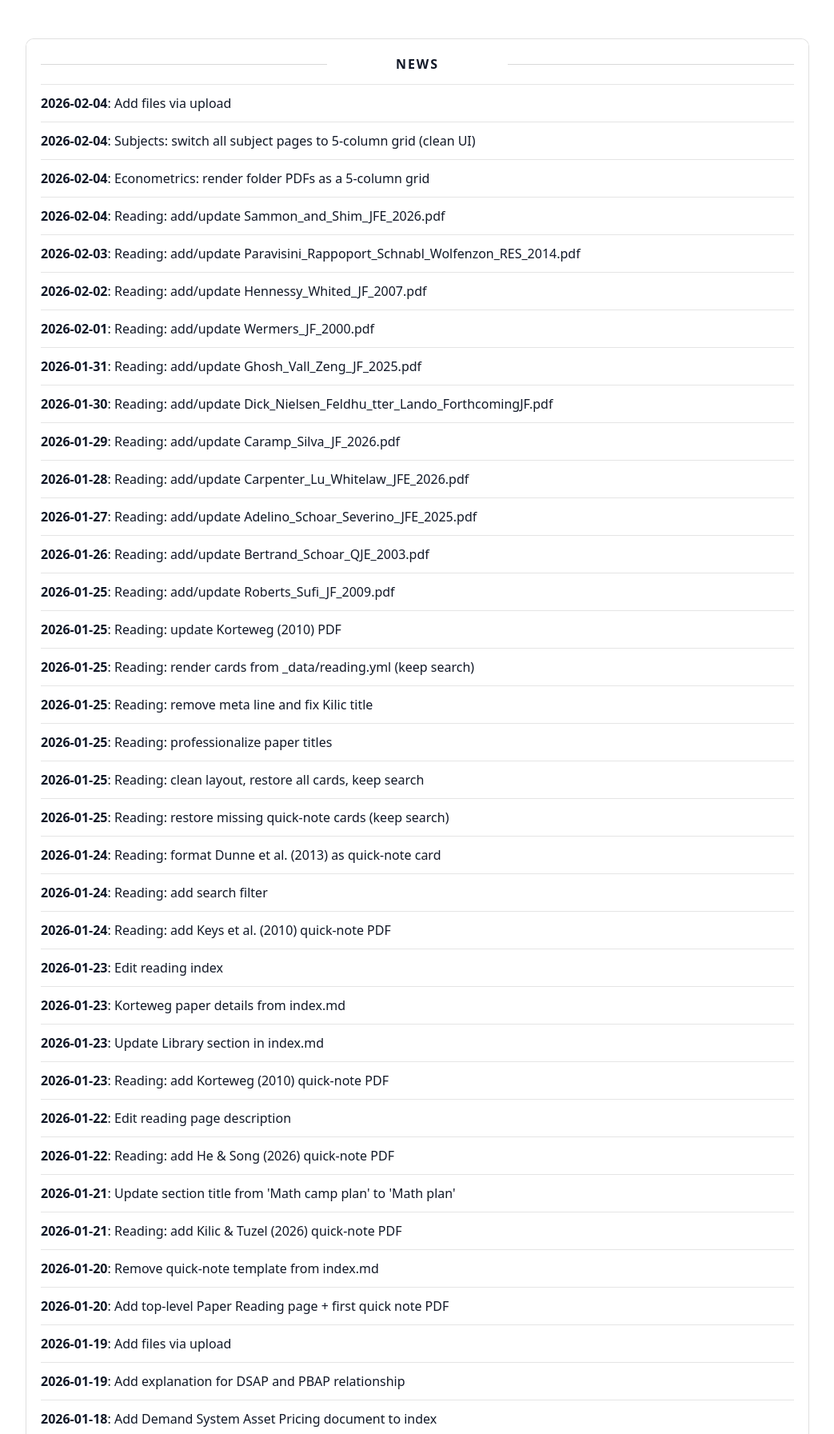
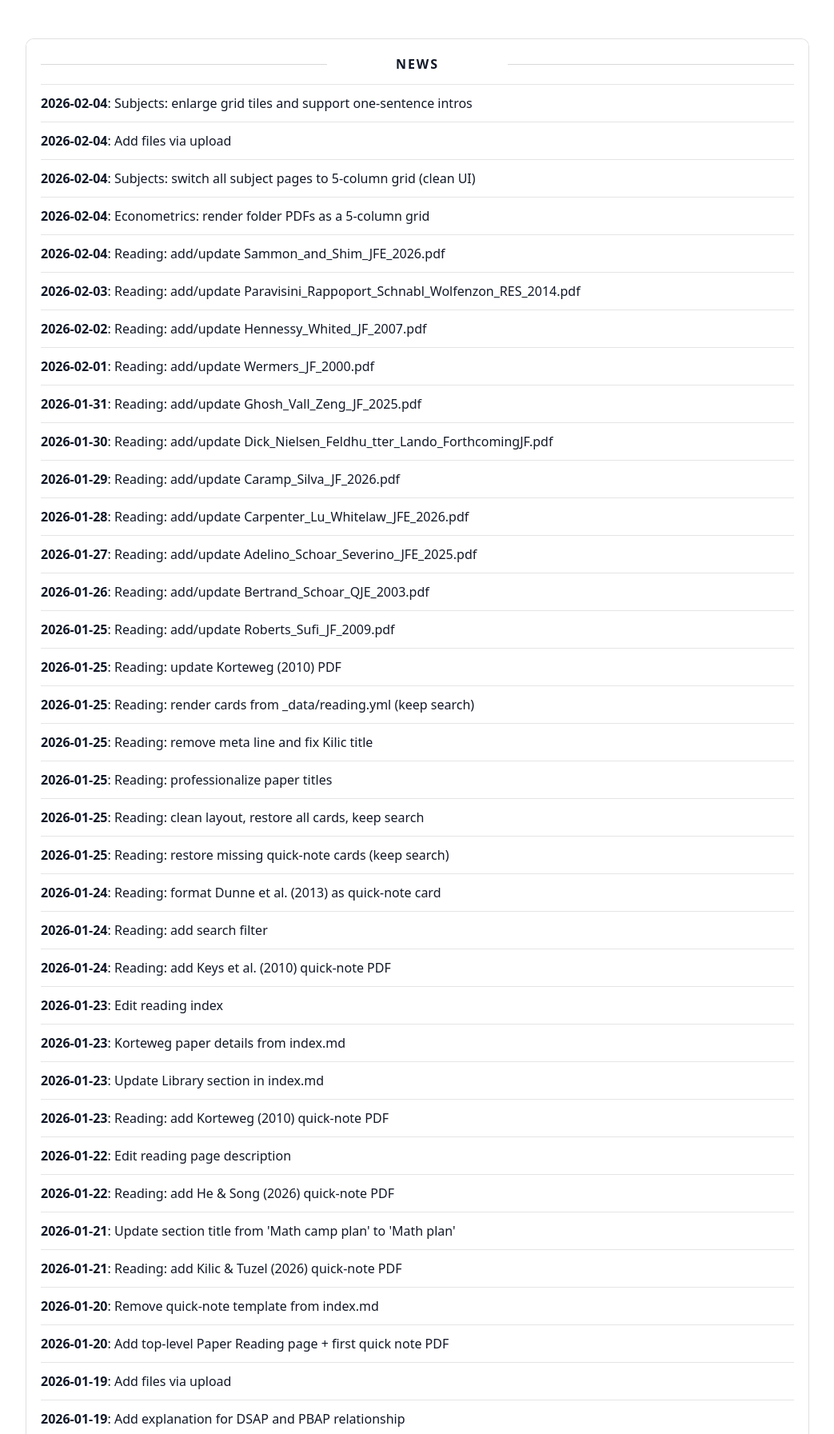
Before and after one commit to yaxinzn/study-archive, a Jekyll site: the page built from updates/index.md, in a window 1280 px wide, cut to the strip 476-2269 px from the top of the page. Shown: the whole strip at 80% size, without its empty margins (118-1161 px from the left). Built offline with Jekyll 4.4.1, drawn with Linux system fonts in a browser that asks for light colours; some of the changed text lies outside the part shown.

Commit message:
chore: update NEWS feed

```diff
--- a/_data/news.yml
+++ b/_data/news.yml
@@ -1,4 +1,7 @@
 # Auto-generated update history (sorted newest -> oldest). Do not edit manually.
+- ts: "1770198683"
+  date: "2026-02-04"
+  title: "Subjects: enlarge grid tiles and support one-sentence intros"
 - ts: "1770198099"
   date: "2026-02-04"
   title: "Add files via upload"
```
